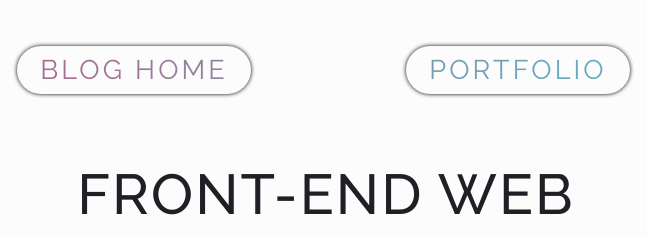
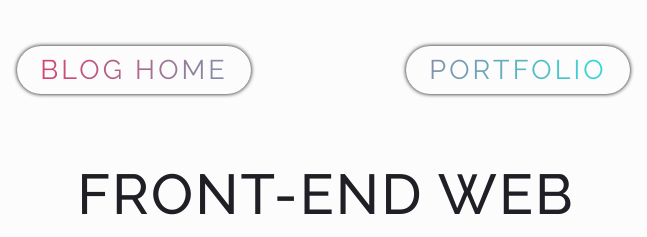
Before and after one commit to JordanWinslow/front-end-portfolio, a Gatsby site: page / in a window 1280 px wide. Shown: the part 159-396 px from the top of the page, 314-961 px from the left. Built offline with nearby package versions, Linux system fonts and the light colour scheme; Gatsby itself is replaced by a stand-in of ours.

Commit message:
Fixed gradient text bug on safari

```diff
--- a/src/components/Navigation.js
+++ b/src/components/Navigation.js
@@ -8,21 +8,25 @@ const ResponsiveNavLinks = styled.div`
   left: 0;
   right: 0;
   padding: 0 30vw;
-  /*
-  This is an interesting way of center aligning,
-  but seems overly complex for these particular links so I'm not using it here.
-  width: 50%;
-  left: 50%;
-  transform: translateX(-50%);
-  */
-  background: linear-gradient(90deg, #d54274 0%, #33dada 100%);
-  background-clip: text;
-  -webkit-background-clip: text;
-  -webkit-text-fill-color: transparent;
   display: grid;
   grid-template-columns: 1fr 1fr;
   grid-template-rows: 1fr;
   h4 {
+    /* Implementing the gradient this way because on safari browser,
+    using a background gradient on a div across 2 elements breaks
+    the code. */
+    .first {
+      background: linear-gradient(90deg, #d54274 0%, #838fa7 100%);
+      -webkit-background-clip: text;
+      -webkit-text-fill-color: transparent;
+      background-clip: text;
+    }
+    .second {
+      background: linear-gradient(90deg, #838fa7 0%, #33dada 100%);
+      -webkit-background-clip: text;
+      -webkit-text-fill-color: transparent;
+      background-clip: text;
+    }
     margin: auto;
     padding: 5px 1.3rem;
     border-radius: 50px;
@@ -67,12 +71,12 @@ const Navigation = () => {
   return (
     <ResponsiveNavLinks className="fadeIn">
       <h4>
-        <Link to="/" className="link-item">
+        <Link to="/" className="first">
           Blog Home
         </Link>
       </h4>
       <h4>
-        <Link to="/portfolio" className="link-item">
+        <Link to="/portfolio" className="second">
           Portfolio
         </Link>
       </h4>
```
